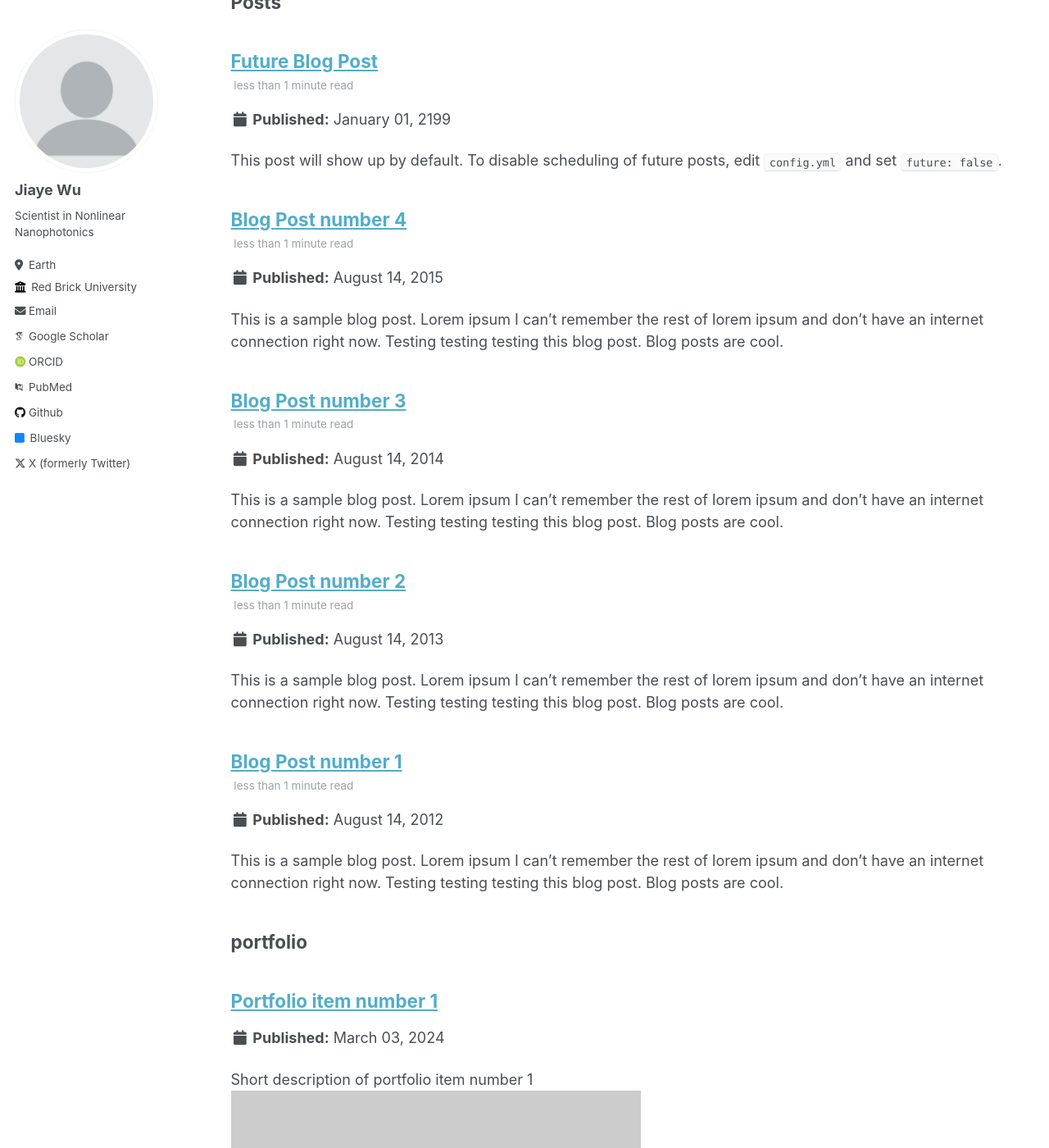
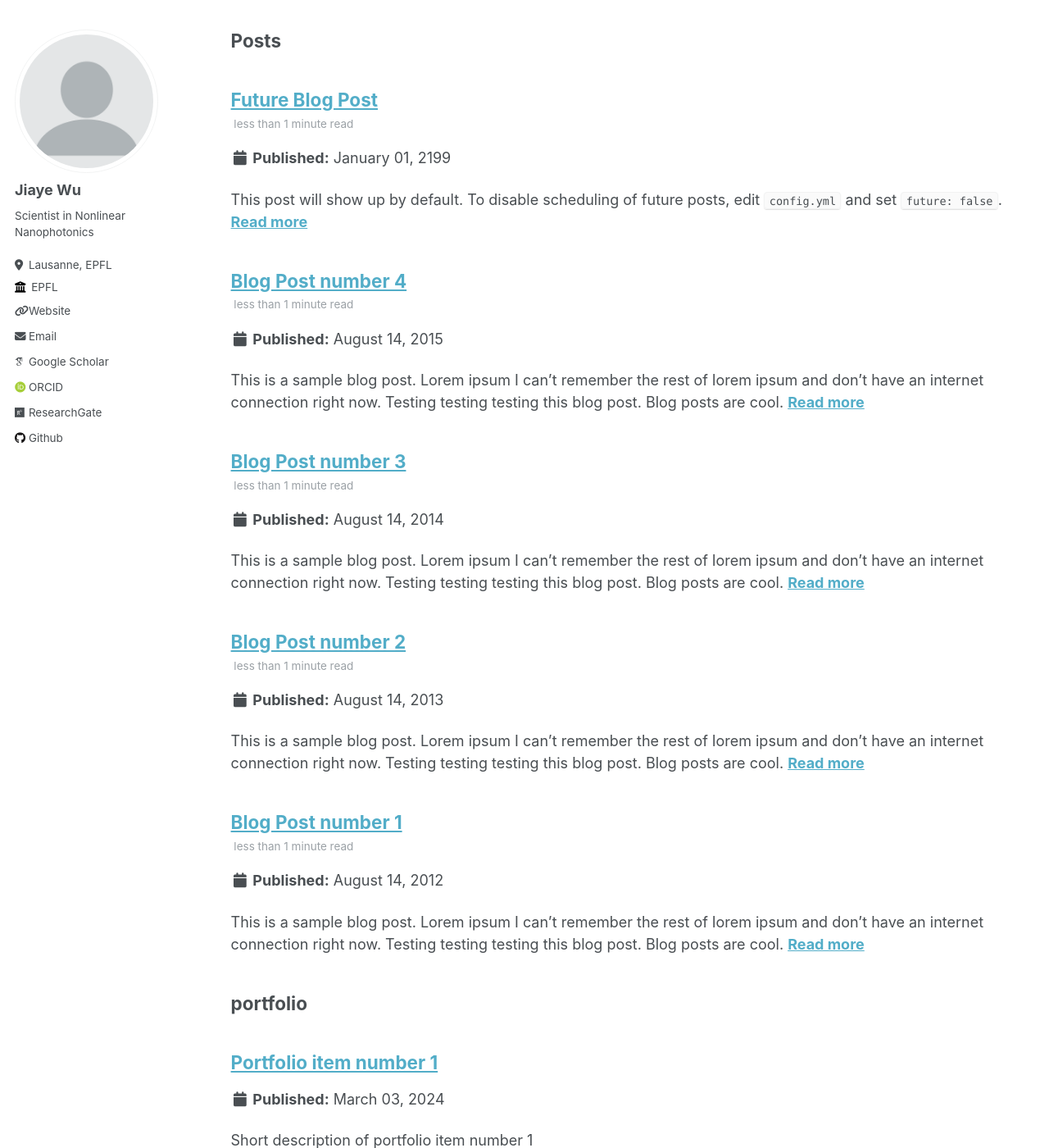
Before and after one commit to jiaye-wu/academicpages-version, a Jekyll site: the page built from _pages/sitemap.md, in a window 1280 px wide and 1400 px high, scrolled down 1813 px. Shown: the whole window at 82% size. Built offline with Jekyll 4.4.1, drawn with Linux system fonts in a browser that asks for light colours; some web fonts are replaced; some of the changed text lies outside the part shown.

Commit message:
Update _config.yml

```diff
--- a/_config.yml
+++ b/_config.yml
@@ -26,61 +26,61 @@ author:
   name             : "Jiaye Wu"
   pronouns         : # example: "she/her"
   bio              : "Scientist in Nonlinear Nanophotonics"
-  location         : "Earth"
-  employer         : "Red Brick University"
-  uri              : # URL
-  email            : "none@example.org"
+  location         : "Lausanne, EPFL"
+  employer         : "EPFL"
+  uri              :  https://jiaye-wu.github.io
+  email            : "jiaye.wu@epfl.ch"
 
   # Academic websites
-  arxiv            : # URL - Update with the correct link to your profile
-  googlescholar    : "https://scholar.google.com/citations?user=PS_CX0AAAAAJ"
-  impactstory      : # URL
-  orcid            : "http://orcid.org/yourorcidurl"
-  pubmed           : "https://www.ncbi.nlm.nih.gov/pubmed/?term=john+snow"
-  researchgate     : # URL
+  # arxiv            : # URL - Update with the correct link to your profile
+  googlescholar    : "https://scholar.google.com/citations?user=D2n8tswAAAAJ"
+  # impactstory      : # URL
+  orcid            : "https://orcid.org/0000-0002-0650-1274"
+  # pubmed           : "https://www.ncbi.nlm.nih.gov/pubmed/?term=john+snow"
+  researchgate     : "https://researchgate.net/profile/Jiaye_Wu"
 
   # Repositories and software development
-  bitbucket        : # Username - Update with your username on the site
-  codepen          : # Username
-  dribbble         : # Username
-  github           : "academicpages"
-  kaggle           : # Username
-  stackoverflow    : # User number or user number and name (i.e., use "1" or "1/jeff-atwood")
+  # bitbucket        : # Username - Update with your username on the site
+  # codepen          : # Username
+  # dribbble         : # Username
+  github           : "jiaye-wu"
+  # kaggle           : # Username
+  # stackoverflow    : # User number or user number and name (i.e., use "1" or "1/jeff-atwood")
 
   # Social media
-  bluesky          : "bsky.app" # Replace this with you Bluesky username
-  facebook         : # Username
-  flickr           : # Username
-  foursquare       : # Username
-  goodreads        : # Username
-  google_plus      : # Username
-  keybase          : # Username
-  instagram        : # Username
-  lastfm           : # Username
-  linkedin         : # Username
-  mastodon         : # URL
-  medium           : # URL
-  pinterest        : # Username
-  soundcloud       : # Username
-  steam            : # Username
-  telegram         : # URL
-  tumblr           : # Username
-  twitter          : "UniofOxford"  # Replace this with your X / Twitter handle
-  vine             : # Username
-  weibo            : # Username
-  wikipedia        : # Username
-  xing             : # Username
-  youtube          : # Username
-  zhihu            : # URL
+  # bluesky          : "bsky.app" # Replace this with you Bluesky username
+  # facebook         : # Username
+  # flickr           : # Username
+  # foursquare       : # Username
+  # goodreads        : # Username
+  # google_plus      : # Username
+  # keybase          : # Username
+  # instagram        : # Username
+  # lastfm           : # Username
+  # linkedin         : # Username
+  # mastodon         : # URL
+  # medium           : # URL
+  # pinterest        : # Username
+  # soundcloud       : # Username
+  # steam            : # Username
+  # telegram         : # URL
+  # tumblr           : # Username
+  # twitter          : "UniofOxford"  # Replace this with your X / Twitter handle
+  # vine             : # Username
+  # weibo            : # Username
+  # wikipedia        : # Username
+  # xing             : # Username
+  # youtube          : # Username
+  # zhihu            : # URL
 
 
 # Site Settings
 teaser                   :  # filename of teaser fallback teaser image placed in /images/, .e.g. "500x300.png"
-breadcrumbs              : false # true, false (default)
+breadcrumbs              : True # true, false (default)
 words_per_minute         : 160
 future                   : true
-read_more                : "disabled" # if enabled, adds "Read more" links to excerpts
-talkmap_link             : false #change to true to add link to talkmap on talks page
+read_more                : "enabled" # if enabled, adds "Read more" links to excerpts
+talkmap_link             : true #change to true to add link to talkmap on talks page
 comments:
   provider               : # false (default), "disqus", "discourse", "facebook", "google-plus", "staticman", "custom"
   disqus:
```
